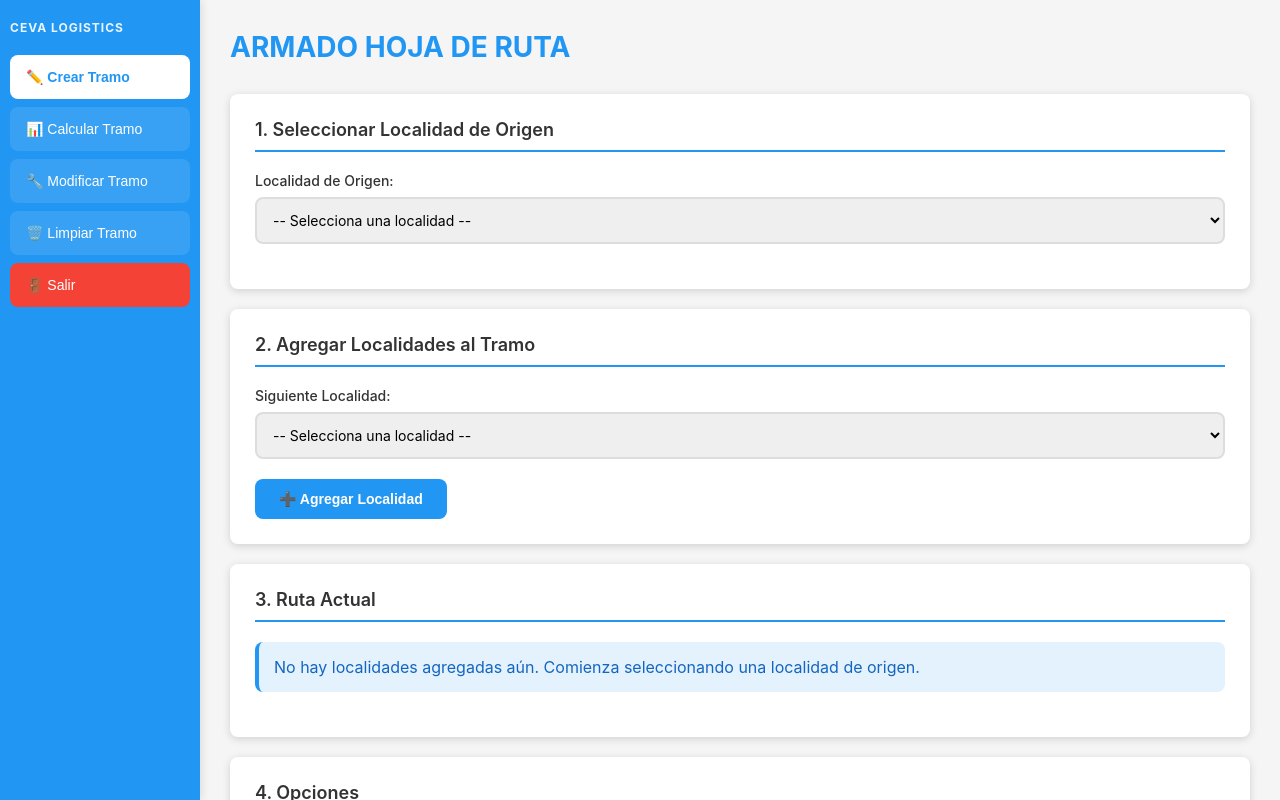
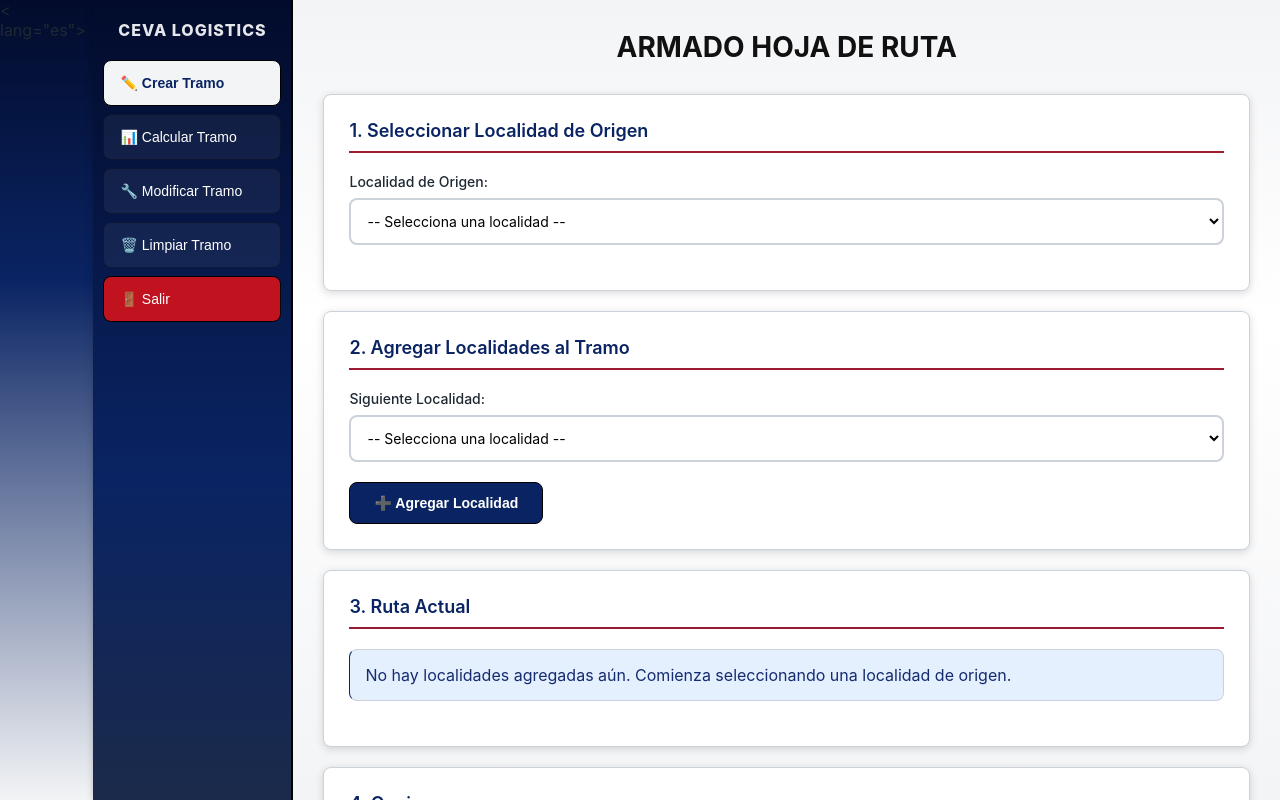
Before and after one commit to DAVEceva/TRAMOS_TR_ROS, a plain HTML site: page index.html in a window 1280 px wide. Drawn offline with Linux system fonts and the light colour scheme.

Commit message:
Refactor HTML structure and styles for responsiveness
Updated styles and structure for better responsiveness and design consistency.

```diff
--- a/index.html
+++ b/index.html
@@ -1,11 +1,11 @@
 <!DOCTYPE html>
-<html lang="es">
+< lang="es">
 
     <head>
         <meta charset="UTF-8">
         <meta name="viewport" content="width=device-width, initial-scale=1.0">
         <meta name="description" content="App Tramos Troncal - Rosario">
-    <meta name="theme-color" content="#2196F3">
+        <meta name="theme-color" content="#0a2463">
         <title>Tramos KMS Rosario</title>
         <style>
             * {
@@ -15,13 +15,25 @@
             }
 
              :root {
-            --primary: #2196F3;
-            --primary-dark: #1976D2;
+                --black: #111111;
+                --primary: #0a2463;
+                /* azul oscuro principal */
+                --primary-dark: #020b2b;
+                /* azul más oscuro */
+                --accent-red: #9b1b30;
+                /* rojo sangre */
                 --secondary: #4CAF50;
-            --danger: #f44336;
+                --danger: #c1121f;
+                /* rojo intenso */
                 --warning: #ff9800;
-            --text: #333;
-            --light-bg: #f5f5f5;
+                --text: #1f2933;
+                /* gris muy oscuro */
+                --light-bg: #f3f4f6;
+                /* gris claro fondo general */
+                --panel-bg: #ffffff;
+                /* paneles */
+                --border-gray: #cbd2d9;
+                /* bordes y líneas */
                 --white: #ffffff;
                 --shadow: 0 2px 8px rgba(0, 0, 0, 0.15);
                 --radius: 8px;
@@ -30,7 +42,7 @@
             html,
             body {
                 font-family: -apple-system, BlinkMacSystemFont, 'Segoe UI', Roboto, Oxygen, Ubuntu, Cantarell, sans-serif;
-            background-color: var(--light-bg);
+                background: linear-gradient(to bottom, #020b2b 0%, #0a2463 35%, #f3f4f6 100%);
                 color: var(--text);
                 height: 100%;
             }
@@ -48,61 +60,66 @@
 
             .sidebar {
                 width: 200px;
-            background: var(--primary);
+                background: linear-gradient(to bottom, #020b2b 0%, #0a2463 60%, #1b2a4a 100%);
                 color: var(--white);
                 padding: 20px 10px;
                 overflow-y: auto;
-            box-shadow: 2px 0 8px rgba(0, 0, 0, 0.1);
+                box-shadow: 2px 0 8px rgba(0, 0, 0, 0.35);
+                border-right: 2px solid #000000;
             }
 
             .menu-title {
-            font-size: 12px;
-            font-weight: 700;
+                font-size: 16px;
+                font-weight: 800;
                 text-transform: uppercase;
                 letter-spacing: 1px;
                 margin-bottom: 20px;
                 opacity: 0.9;
+                text-align: center;
             }
 
             .menu-btn {
                 width: 100%;
                 padding: 14px 16px;
-            background: rgba(255, 255, 255, 0.1);
-            border: none;
+                background: rgba(255, 255, 255, 0.06);
+                border: 1px solid rgba(0, 0, 0, 0.35);
                 color: var(--white);
                 cursor: pointer;
                 border-radius: var(--radius);
                 margin-bottom: 8px;
                 font-size: 14px;
                 font-weight: 500;
-            transition: all 0.3s ease;
+                transition: all 0.2s ease;
                 text-align: left;
             }
 
             .menu-btn:hover {
-            background: rgba(255, 255, 255, 0.2);
-            transform: translateX(4px);
+                background: rgba(255, 255, 255, 0.16);
+                transform: translateX(3px);
             }
 
             .menu-btn.active {
-            background: var(--white);
+                background: #f3f4f6;
                 color: var(--primary);
+                border-color: #000000;
                 font-weight: 600;
             }
 
             .menu-btn:last-child {
                 margin-top: auto;
                 background: var(--danger);
+                border-color: #000000;
             }
 
             .menu-btn:last-child:hover {
-            background: #d32f2f;
+                background: #780a12;
             }
 
             .content {
                 flex: 1;
                 overflow-y: auto;
                 padding: 30px;
+                background: linear-gradient(to bottom, #f3f4f6 0%, #ffffff 40%, #f3f4f6 100%);
             }
 
             .page {
@@ -127,23 +144,25 @@
                 font-size: 28px;
                 font-weight: 700;
                 margin-bottom: 30px;
-            color: var(--primary);
+                color: var(--black);
+                text-align: center;
             }
 
             .section {
-            background: var(--white);
+                background: var(--panel-bg);
                 padding: 25px;
                 border-radius: var(--radius);
                 box-shadow: var(--shadow);
                 margin-bottom: 20px;
+                border: 1px solid var(--border-gray);
             }
 
             .section-title {
                 font-size: 18px;
                 font-weight: 600;
                 margin-bottom: 20px;
-            color: var(--text);
-            border-bottom: 2px solid var(--primary);
+                color: var(--primary);
+                border-bottom: 2px solid var(--accent-red);
                 padding-bottom: 10px;
             }
 
@@ -163,17 +182,19 @@
             input {
                 width: 100%;
                 padding: 12px;
-            border: 2px solid #ddd;
+                border: 2px solid var(--border-gray);
                 border-radius: var(--radius);
                 font-size: 14px;
                 font-family: inherit;
-            transition: border-color 0.3s ease;
+                transition: border-color 0.3s ease, box-shadow 0.3s ease;
+                background-color: #ffffff;
             }
 
             select:focus,
             input:focus {
                 outline: none;
                 border-color: var(--primary);
+                box-shadow: 0 0 0 2px rgba(10, 36, 99, 0.15);
             }
 
             .button-group {
@@ -202,17 +223,19 @@
             .btn-primary {
                 background: var(--primary);
                 color: var(--white);
+                border: 1px solid #000000;
             }
 
             .btn-primary:hover {
                 background: var(--primary-dark);
                 transform: translateY(-2px);
-            box-shadow: 0 4px 12px rgba(33, 150, 243, 0.3);
+                box-shadow: 0 4px 12px rgba(0, 0, 0, 0.35);
             }
 
             .btn-secondary {
                 background: var(--secondary);
                 color: var(--white);
+                border: 1px solid #000000;
             }
 
             .btn-secondary:hover {
@@ -223,6 +246,7 @@
             .btn-warning {
                 background: var(--warning);
                 color: var(--white);
+                border: 1px solid #000000;
             }
 
             .btn-warning:hover {
@@ -232,10 +256,11 @@
             .btn-danger {
                 background: var(--danger);
                 color: var(--white);
+                border: 1px solid #000000;
             }
 
             .btn-danger:hover {
-            background: #d32f2f;
+                background: #780a12;
             }
 
             .btn-sm {
@@ -250,14 +275,15 @@
             }
 
             .route-item {
-            background: var(--light-bg);
+                background: linear-gradient(to bottom, #ffffff 0%, #f5f5f5 100%);
                 padding: 15px;
                 margin-bottom: 10px;
                 border-radius: var(--radius);
                 display: flex;
                 justify-content: space-between;
                 align-items: center;
-            border-left: 4px solid var(--primary);
+                border: 1px solid var(--border-gray);
+                border-left: 4px solid var(--accent-red);
             }
 
             .route-item-info {
@@ -271,7 +297,7 @@
 
             .route-item-kms {
                 font-size: 12px;
-            color: #666;
+                color: #666666;
                 margin-top: 4px;
             }
 
@@ -294,12 +320,13 @@
             }
 
             .summary-card {
-            background: linear-gradient(135deg, var(--primary), var(--primary-dark));
+                background: linear-gradient(135deg, var(--primary-dark), var(--primary), var(--accent-red));
                 color: var(--white);
                 padding: 25px;
                 border-radius: var(--radius);
                 margin-bottom: 20px;
-            box-shadow: 0 4px 15px rgba(33, 150, 243, 0.2);
+                box-shadow: 0 4px 15px rgba(0, 0, 0, 0.35);
+                border: 1px solid #000000;
             }
 
             .summary-item {
@@ -327,15 +354,16 @@
             }
 
             .result-card {
-            background: var(--light-bg);
+                background: linear-gradient(to bottom, #f9fafb 0%, #e5e7eb 100%);
                 padding: 15px;
                 border-radius: var(--radius);
+                border: 1px solid var(--border-gray);
                 border-top: 3px solid var(--secondary);
             }
 
             .result-label {
                 font-size: 12px;
-            color: #666;
+                color: #666666;
                 text-transform: uppercase;
                 margin-bottom: 8px;
             }
@@ -351,12 +379,13 @@
                 border-radius: var(--radius);
                 margin-bottom: 20px;
                 border-left: 4px solid;
+                border: 1px solid var(--border-gray);
             }
 
             .alert-info {
-            background: #e3f2fd;
+                background: #e5f0ff;
                 border-left-color: var(--primary);
-            color: #1565c0;
+                color: #142b6f;
             }
 
             .alert-success {
@@ -372,9 +401,9 @@
             }
 
             .alert-danger {
-            background: #ffebee;
+                background: #fde2e4;
                 border-left-color: var(--danger);
-            color: #c62828;
+                color: #8b000f;
             }
 
             @media (max-width: 768px) {
@@ -566,5 +595,3 @@
 
         <script src="app.js"></script>
     </body>
-
-</html>
```
Lines whose indentation alone changed are shown as unchanged.
